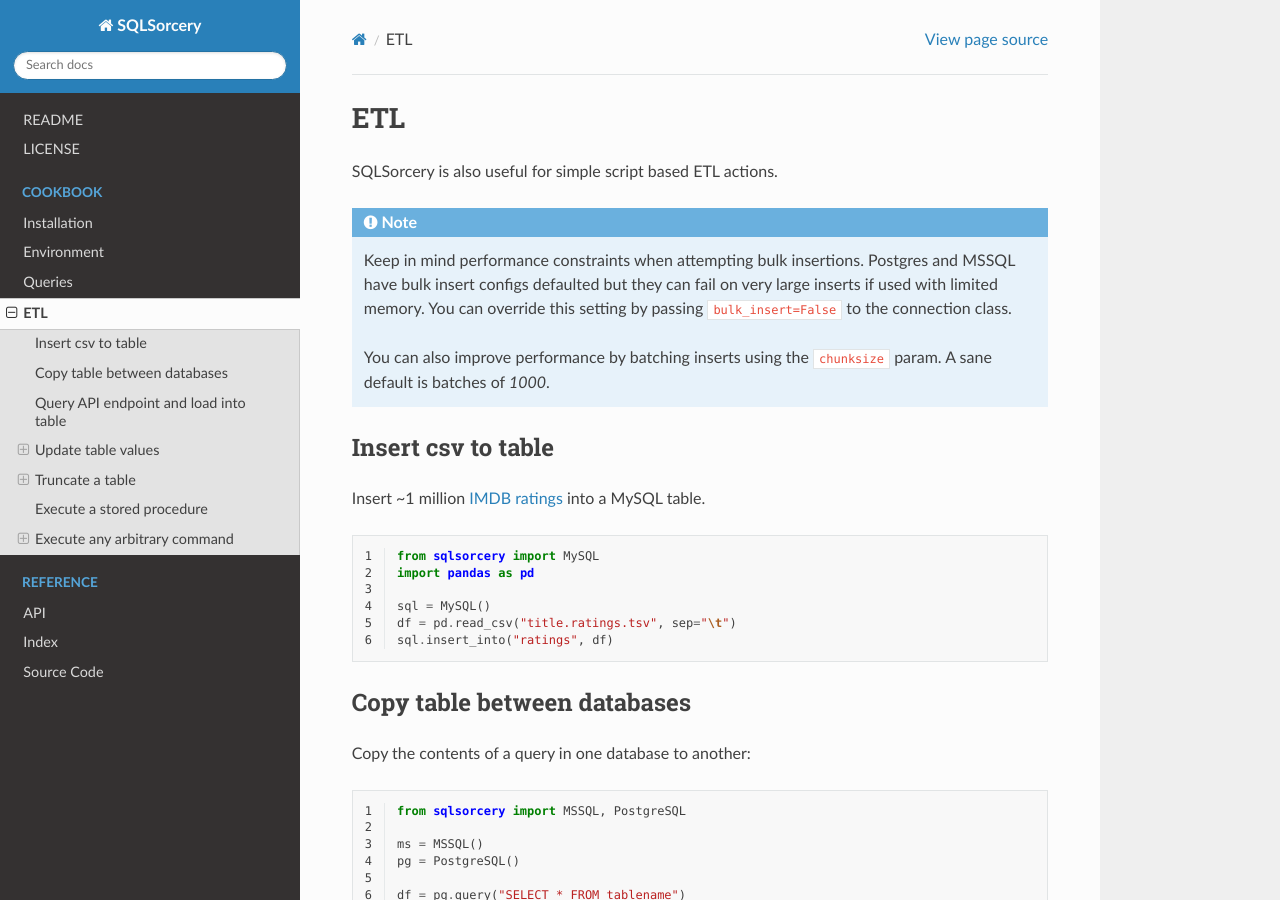
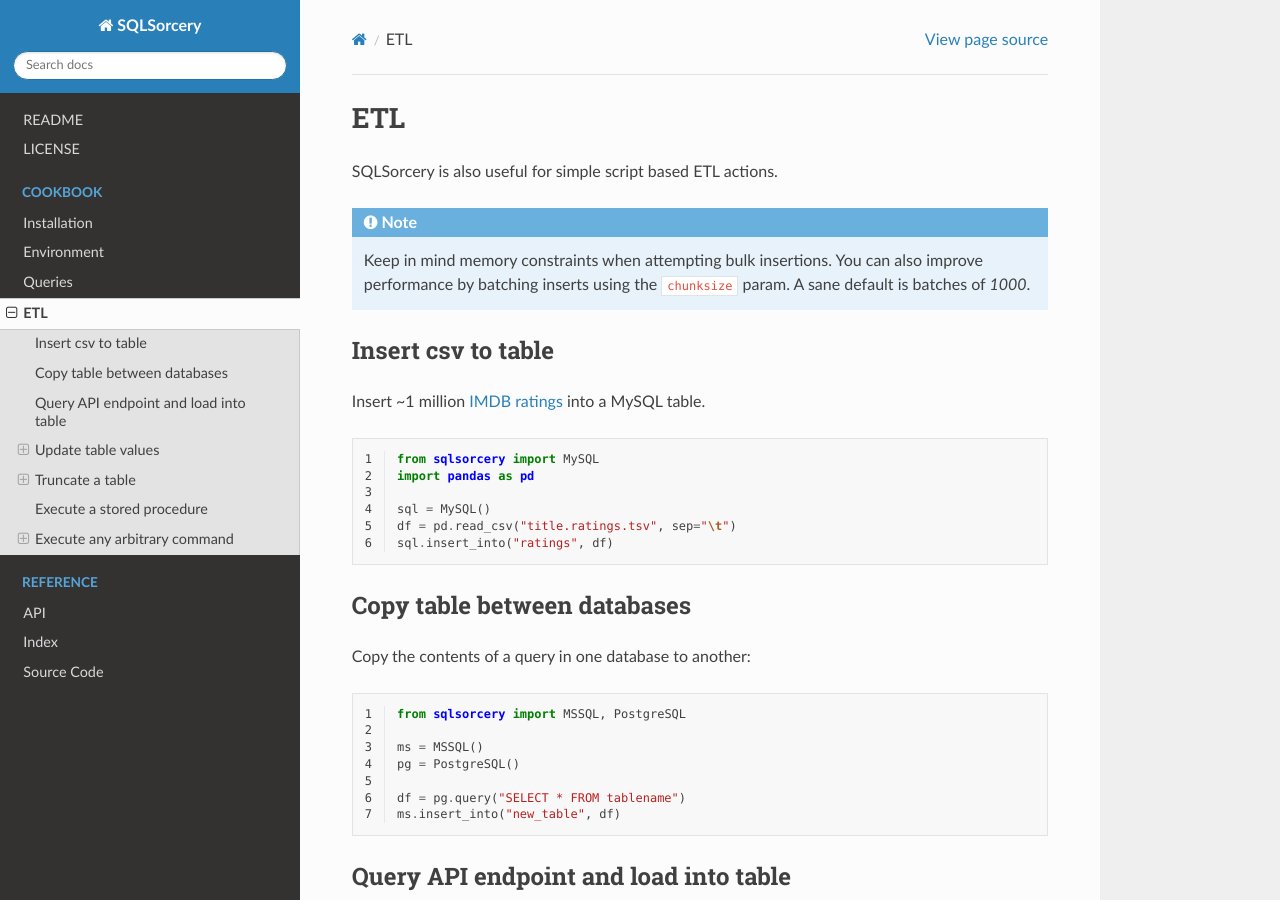
Before and after one commit to kippnorcal/sqlsorcery, a Sphinx documentation site: the page built from docs/source/cookbook/etl.rst, in a window 1280 px wide and 900 px high. Built offline with Sphinx 7.4.7 and the Read the Docs theme 2.0.0, drawn with Linux system fonts in a browser that asks for light colours.

Commit message:
Update docs

```diff
--- a/docs/source/cookbook/etl.rst
+++ b/docs/source/cookbook/etl.rst
@@ -3,14 +3,10 @@ ETL
 
 SQLSorcery is also useful for simple script based ETL actions.
 
-.. note:: Keep in mind performance constraints when attempting
-    bulk insertions. Postgres and MSSQL have bulk insert configs
-    defaulted but they can fail on very large inserts if used with
-    limited memory. You can override this setting by passing
-    :code:`bulk_insert=False` to the connection class.
-
-    You can also improve performance by batching inserts using the
-    :code:`chunksize` param. A sane default is batches of *1000*.
+.. note:: Keep in mind memory constraints when attempting
+    bulk insertions. You can also improve performance by batching
+    inserts using the :code:`chunksize` param. A sane default is
+    batches of *1000*.
 
 Insert csv to table
 -------------------
```
